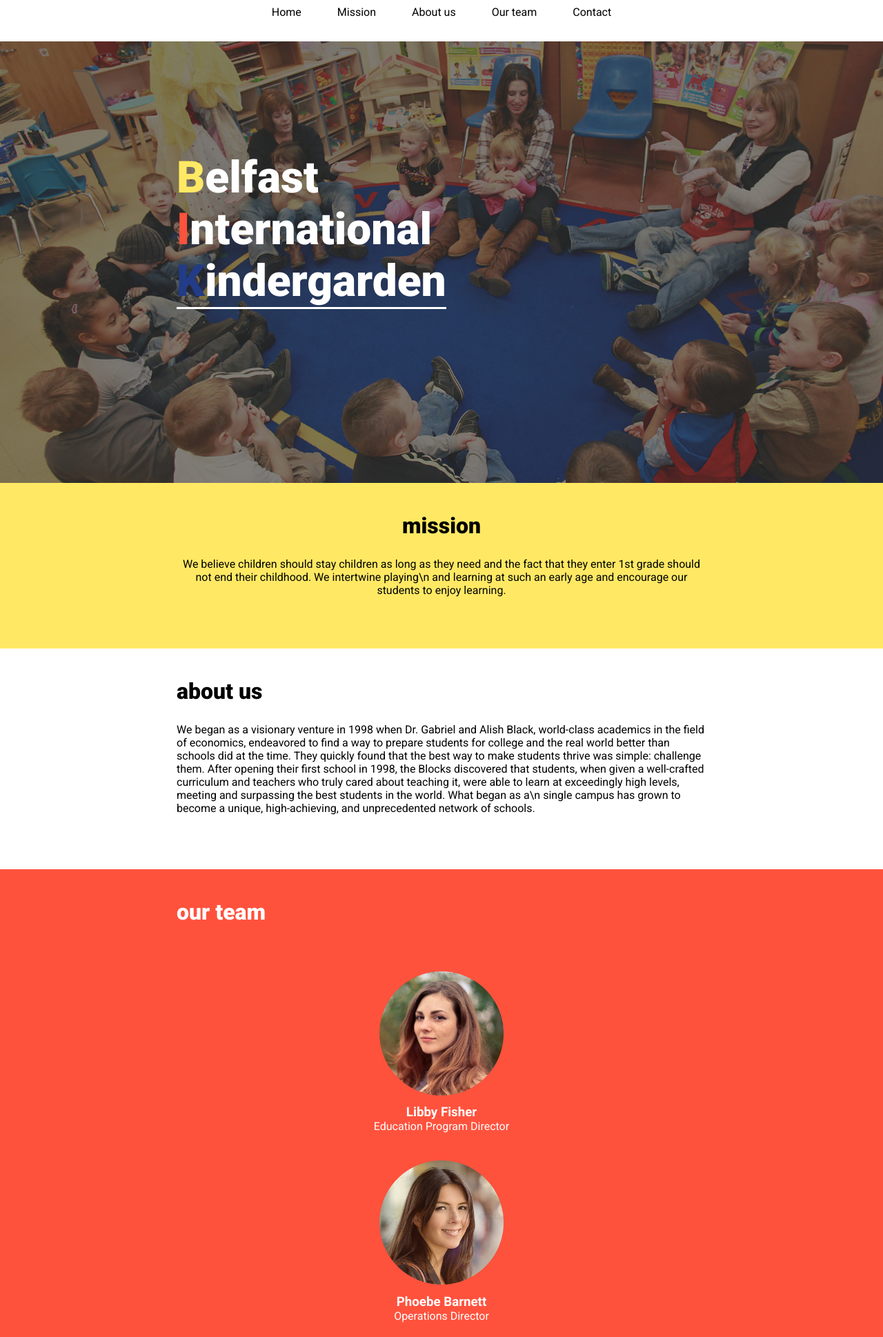
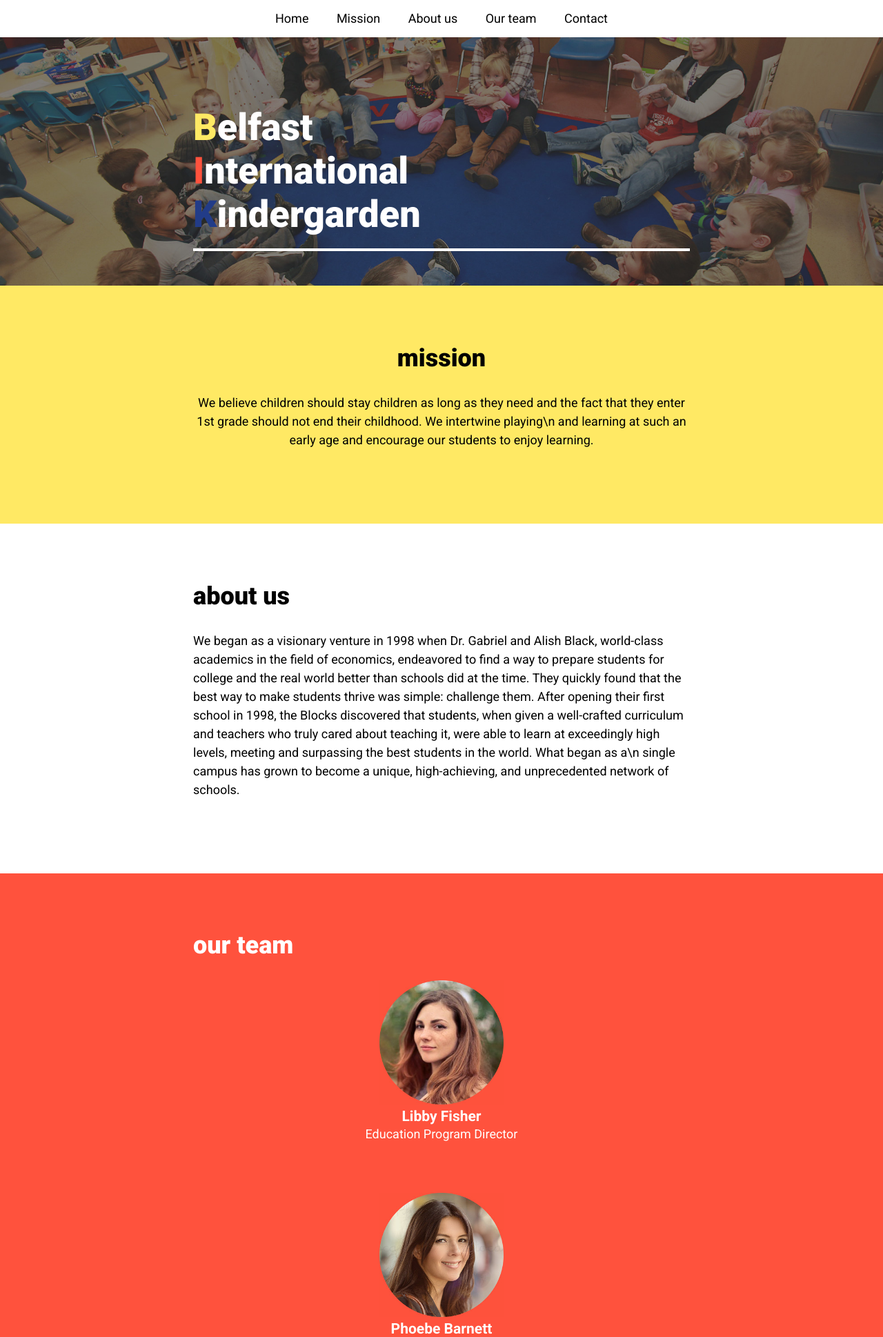
Before and after one commit to HelHelHelHel/bootcamp-exercises, a PHP site: page / in a window 1280 px wide. Shown: the top 1938 px of the page at 69% size. Run offline with PHP 8.4, Linux system fonts and the light colour scheme.

Commit message:
changes to kindergarden

```diff
--- a/day04-cmd-html-css/kindergarden/index.html
+++ b/day04-cmd-html-css/kindergarden/index.html
@@ -10,51 +10,72 @@
 </head>
 <body>
     <header>
-        <nav>
-            <a href=" " class="nav-link">Home</a>
-            <a href=" " class="nav-link">Mission</a>
-            <a href=" " class="nav-link">About us</a>
-            <a href=" " class="nav-link">Our team</a>
-            <a href=" " class="nav-link">Contact</a>
+        <nav class="container">
+            <a href="#">Home</a>
+            <a href="#mission">Mission</a>
+            <a href="#about-us">About us</a>
+            <a href="#our-team">Our team</a>
+            <a href="contact">Contact</a>
         </nav>
     </header>
-    <div class="banner"><h1><span class="Belf">B</span>elfast<br><span class="Int">I</span>nternational<br><span class="Kin"><span class="K">K</span>indergarden</span></h1>
-    </div>
 
-    <div class="mission">
+    <section class="banner">
+        <div class="container"><h1><span class="Belf">B</span>elfast<br><span class="Int">I</span>nternational<br><span class="Kin"><span class="K">K</span>indergarden</span></h1></div>
+    </section>
+
+    <a name="mission" />
+    <section class="mission">
+        <div class="container">
             <h2>mission</h2>
             <p>We believe children should stay children as long as they need and the fact that they enter 1st grade should not end their childhood. We intertwine playing\n
                  and learning at such an early age and encourage our students to enjoy learning.</p>
         </div>
-    <div class="about-us">
+        </section>
+
+    <a name="about-us" />
+    <section class="about-us">
+        <div class="container">
             <h2>about us</h2>
             <p>We began as a visionary venture in 1998 when Dr. Gabriel and Alish Black, world-class academics in the field of economics, endeavored to find a way to prepare students for college and the real world better than schools did at the time. They quickly found that the best way to make students thrive was simple: challenge them. After opening their first school in 1998, the Blocks discovered that students, when given a well-crafted curriculum and teachers who truly cared about teaching it, were able to learn at exceedingly high levels, meeting and surpassing the best students in the world. What began as a\n
                  single campus has grown to become a unique, high-achieving, and unprecedented network of schools.</p>
         </div>
-    <div class="our-team">
+    </section>
+
+    <a name="team" />
+    <section class="team">
+        <div class="container">
+
             <h2>our team</h2>
-        <div class="team">
+
+            <div class="person">
                 <img src="libby.jpg" alt="" width= 180rem>
                 <h3>Libby Fisher</h3>
                 <p>Education Program Director</p>
             </div>
-        <div class="team">
+
+            <div class="person">
                 <img src="phoebe.jpg" alt=""width= 180rem>
                 <h3>Phoebe Barnett</h3>
                 <p>Operations Director</p>
             </div>
-        <div class="team">
+
+            <div class="person">
                         <img src="joshua.jpg" alt="" width= 180rem>
                         <h3>Joshua Warren</h3>
                         <p>Early Education Specialist</p>
                 </div>
-            <div class="team">
+
+                <div class="person">
                         <img src="leon.jpg" alt="" width= 180rem>
                         <h3>Leon Saunders</h3>
                         <p>Early Education Teacher</p>
                     </div>
         </div>
-    <div class="contact">
+    </section>
+
+    <a name="contact" />
+    <section class="contact">
+        <div class="container">
             <h2>contact</h2>
             <h3>Address:</h3>
             <p class="address">4 Old Edinburgh Road<br>
@@ -63,5 +84,6 @@
             <h3>Phone:</h3>
             <p>070 2027 9661</p>
         </div>
+    </section>
 </body>
 </html>
--- a/day04-cmd-html-css/kindergarden/style.css
+++ b/day04-cmd-html-css/kindergarden/style.css
@@ -1,40 +1,52 @@
+* {
+    box-sizing: border-box;
+}
+html {
+    font-family: Roboto, sans-serif;
+    font-size: 18px;
+}
 body {
-    margin: 0px;
-    font-family: Roboto, sans-serif;
+    margin: 0;
 }
-header {
+.container {
+    width:40em;
+    margin:0 auto;
+}
+nav {
     text-align: center;
-    background-color: #FFFFFF;
-    height: 0.1rem;
-    padding: 0.5rem;
-
 }
-.nav-link {
+nav a {
     display: inline;
     color: #000000;
     text-decoration: none;
-    padding: 1.5rem;
+    padding: 0 1rem;
+    line-height: 3rem;
 }
+p {
+    margin: 0;
+    line-height: 150%;
+  }
+  section {
+    padding: 3rem 0rem 6rem 0rem;
+  }
 .banner {
-
-    height: 40rem;
+    height: 20rem;
     background: blue url('banner.jpg') center/cover no-repeat;
 }
 h1 {
     color: #FFFFFF;
-    padding-top: 10rem;
-    padding-left: 16rem;
-    font-size: 4rem;
+    /* padding-top: 10rem;
+    padding-left: 16rem; */
+    padding-bottom: 1rem;
+    font-size: 3rem;
     font-weight: 900;
+    border-bottom: 4px solid white;
 }
 .Belf {
     color: #FFE964;
 }
 .Int {
     color: #FF523D;
-}
-.Kin {
-    border-bottom: solid;
 }
 .K {
     color: #223C88;
@@ -45,45 +57,28 @@ h2 {
 }
 .mission {
     background-color: #FFE964;
-    height: 13rem;
-    padding: 1rem 16rem;
     text-align: center;
-
 }
 .about-us {
     background-color: #FFFFFF;
-    height: 18rem;
-    padding: 1rem 16rem;
-}
-.our-team {
-    background-color: #FF523D;
-    height: 80rem;
-    padding: 1rem 16rem;
-    color:  #FFFFFF;
 }
 .team {
-    text-align: center;
-}
-.our-team p {
-    margin: 0;
+    background-color: #FF523D;
+    color:  #FFFFFF;
 }
 h3 {
     font-weight: 700;
     margin: 0;
     padding: 0;
 }
-img {
-    padding-top: 2.5rem;
-    padding-bottom: 0.6rem;
-}
+.person {
+    margin-bottom: 4rem;
+    text-align: center;
+  }
 .contact {
     background-color: #223C88;
-    padding: 1rem 16rem;
     color: #FFFFFF;
 }
-.contact  p {
-    margin: 0;
+.address {
+    margin-bottom: 1rem;
 }
-.address {
-    padding-bottom: 1rem;
-}
```
Lines whose indentation alone changed are shown as unchanged.
